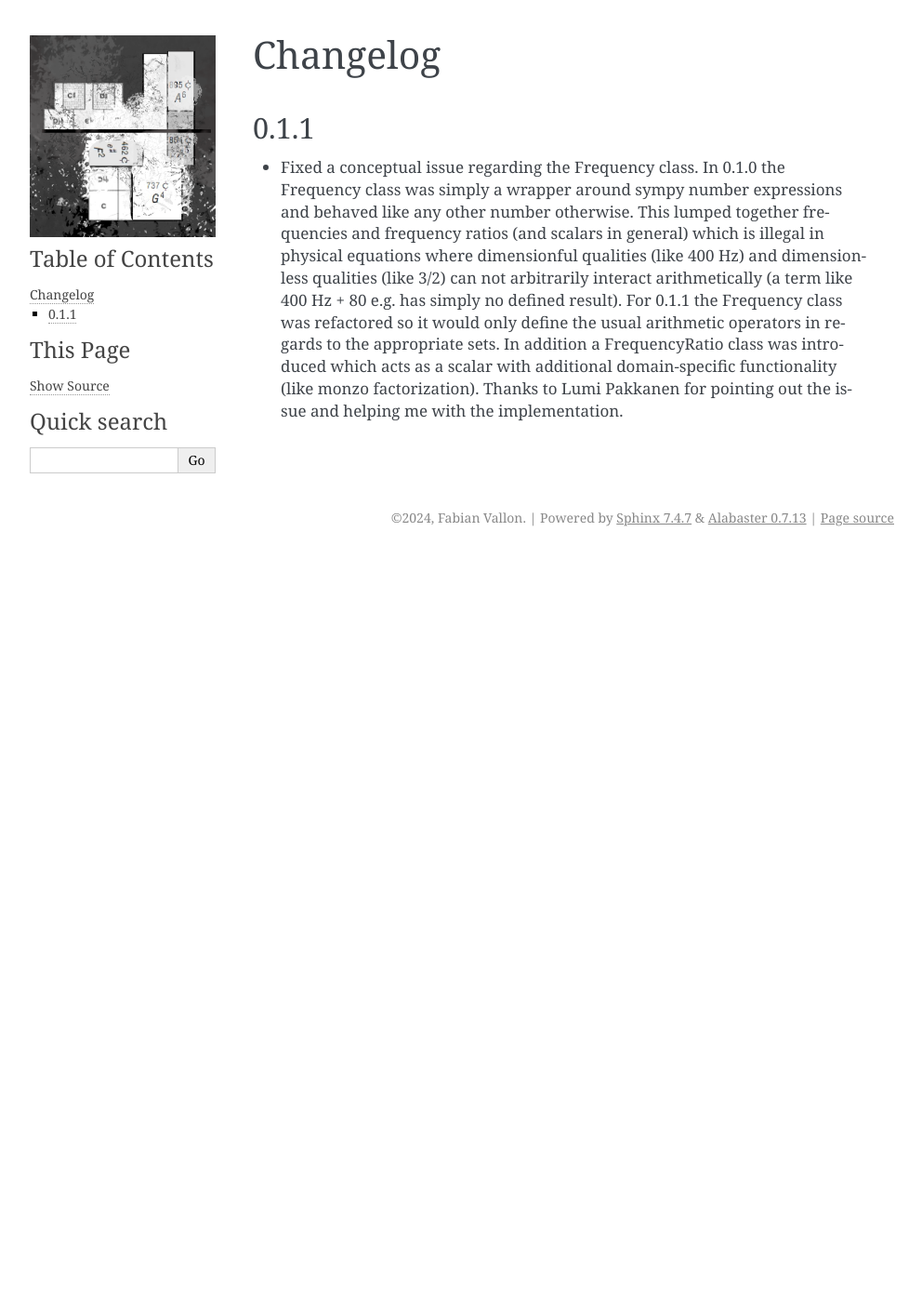
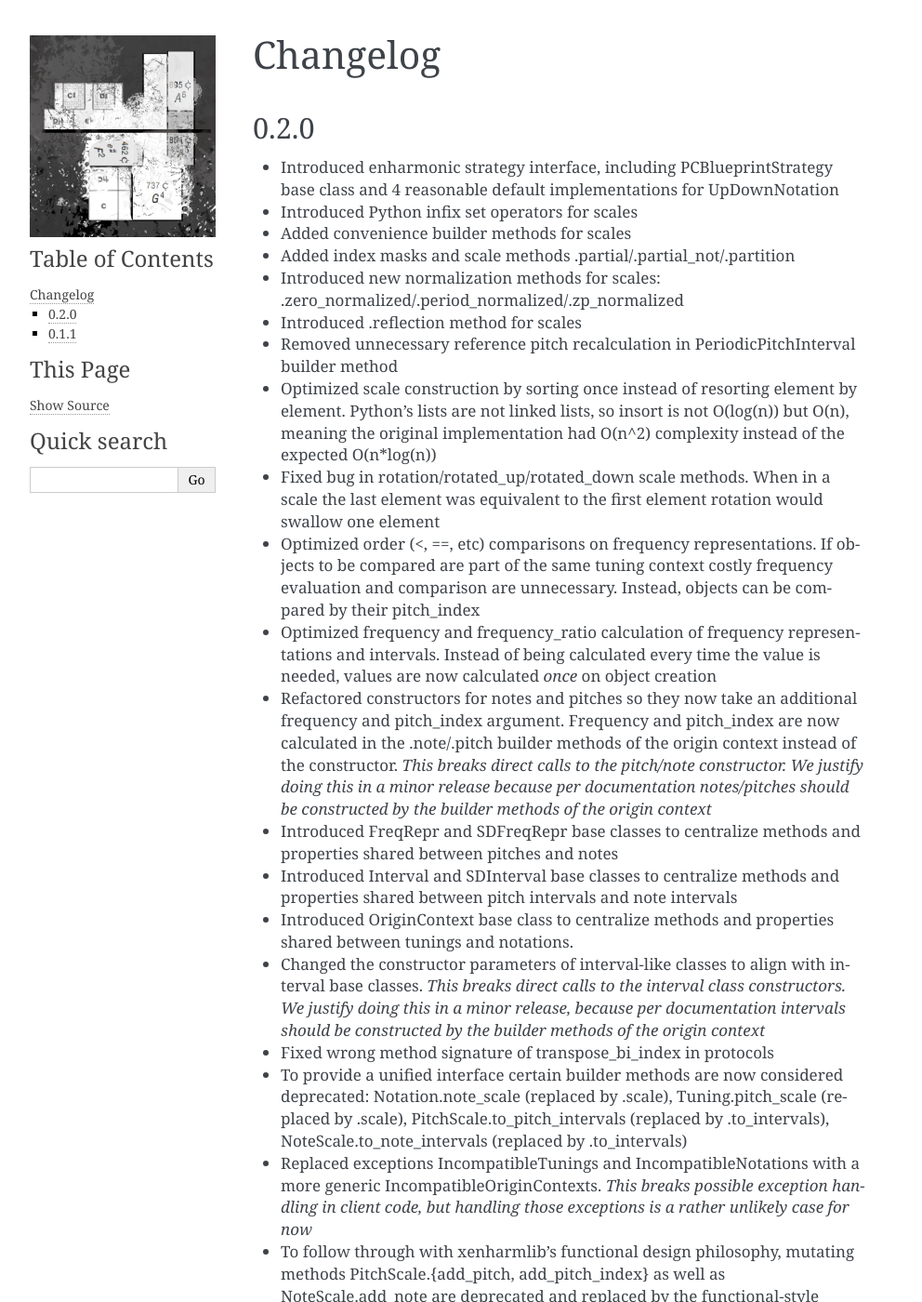
Before and after one commit to retooth2/xenharmlib, a Sphinx documentation site: the page built from doc/changelog.rst, in a window 1280 px wide and 1400 px high. Shown: the whole window at 93% size, without its empty margins (148-1140 px from the left). Built offline with Sphinx 7.4.7, drawn with Linux system fonts in a browser that asks for light colours; some of the changed text lies outside the part shown.

Commit message:
chore: Added changelog for 0.2.0

```diff
--- a/doc/changelog.rst
+++ b/doc/changelog.rst
@@ -1,6 +1,69 @@
 Changelog
 =======================================
 
+0.2.0
+--------------------------------------
+
+* Introduced enharmonic strategy interface, including PCBlueprintStrategy
+  base class and 4 reasonable default implementations for UpDownNotation
+* Introduced Python infix set operators for scales
+* Added convenience builder methods for scales
+* Added index masks and scale methods .partial/.partial_not/.partition
+* Introduced new normalization methods for scales:
+  .zero_normalized/.period_normalized/.zp_normalized
+* Introduced .reflection method for scales
+* Removed unnecessary reference pitch recalculation in PeriodicPitchInterval
+  builder method
+* Optimized scale construction by sorting once instead of resorting element
+  by element. Python's lists are not linked lists, so insort is not O(log(n))
+  but O(n), meaning the original implementation had O(n^2) complexity instead
+  of the expected O(n*log(n))
+* Fixed bug in rotation/rotated_up/rotated_down scale methods.
+  When in a scale the last element was equivalent to the first
+  element rotation would swallow one element
+* Optimized order (<, ==, etc) comparisons on frequency representations.
+  If objects to be compared are part of the same tuning context costly
+  frequency evaluation and comparison are unnecessary. Instead, objects
+  can be compared by their pitch_index
+* Optimized frequency and frequency_ratio calculation of frequency
+  representations and intervals. Instead of being calculated every
+  time the value is needed, values are now calculated *once* on
+  object creation
+* Refactored constructors for notes and pitches so they now take an
+  additional frequency and pitch_index argument. Frequency and pitch_index
+  are now calculated in the .note/.pitch builder methods of the origin context
+  instead of the constructor.
+  *This breaks direct calls to the pitch/note constructor. We justify
+  doing this in a minor release because per documentation notes/pitches
+  should be constructed by the builder methods of the origin context*
+* Introduced FreqRepr and SDFreqRepr base classes to centralize
+  methods and properties shared between pitches and notes
+* Introduced Interval and SDInterval base classes to centralize
+  methods and properties shared between pitch intervals and note intervals
+* Introduced OriginContext base class to centralize methods and properties
+  shared between tunings and notations.
+* Changed the constructor parameters of interval-like classes to align
+  with interval base classes.
+  *This breaks direct calls to the interval class constructors. We justify
+  doing this in a minor release, because per documentation intervals
+  should be constructed by the builder methods of the origin context*
+* Fixed wrong method signature of transpose_bi_index in protocols
+* To provide a unified interface certain builder methods are now considered
+  deprecated:
+  Notation.note_scale (replaced by .scale),
+  Tuning.pitch_scale (replaced by .scale),
+  PitchScale.to_pitch_intervals (replaced by .to_intervals),
+  NoteScale.to_note_intervals (replaced by .to_intervals)
+* Replaced exceptions IncompatibleTunings and IncompatibleNotations with
+  a more generic IncompatibleOriginContexts.
+  *This breaks possible exception handling in client code, but handling
+  those exceptions is a rather unlikely case for now*
+* To follow through with xenharmlib's functional design philosophy,
+  mutating methods PitchScale.{add_pitch, add_pitch_index} as well
+  as NoteScale.add_note are deprecated and replaced by the functional-style
+  with_element method that is implemented in the scale base class
+* Deprecated PitchScale.from_pitch_indices in favor of the new
+  index_scale builder method
 
 0.1.1
 --------------------------------------
```
